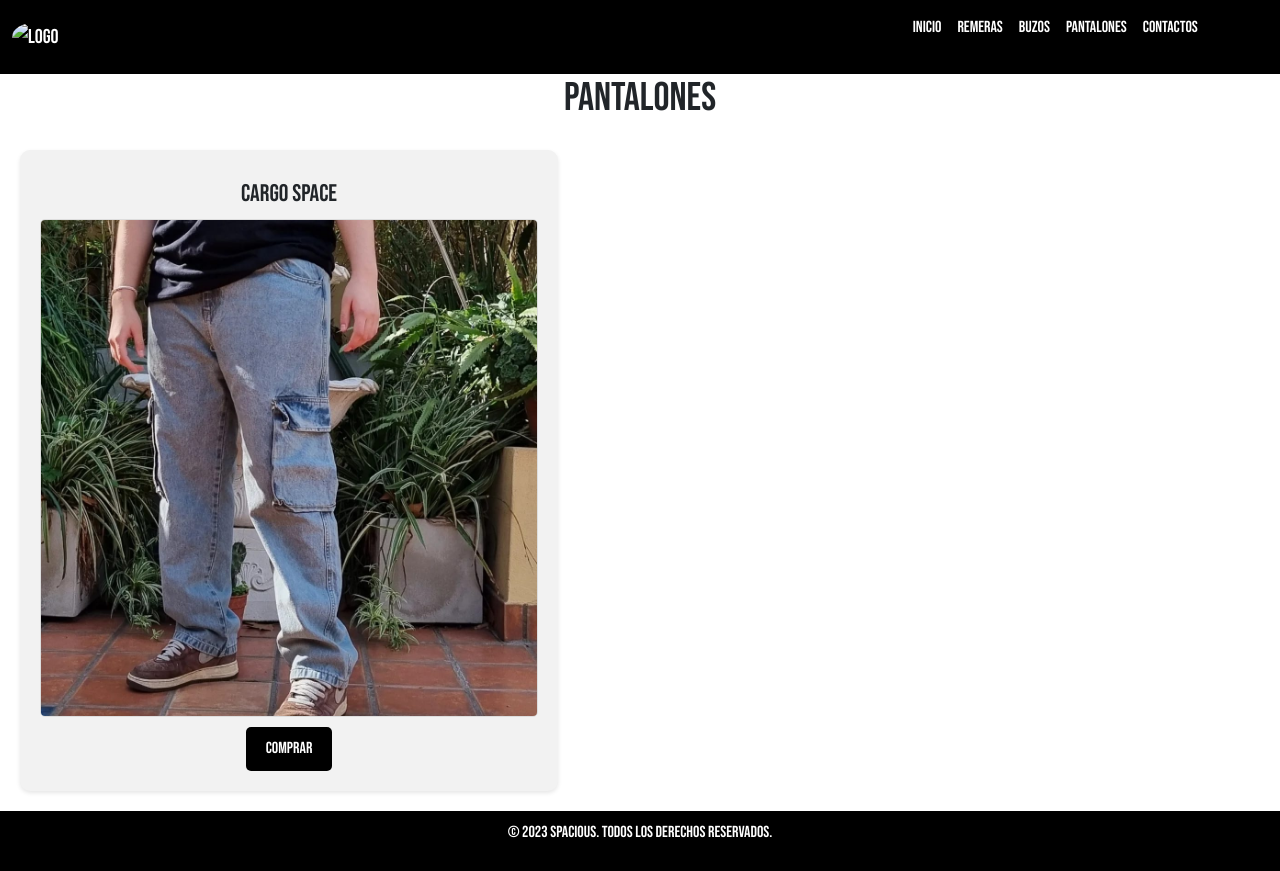
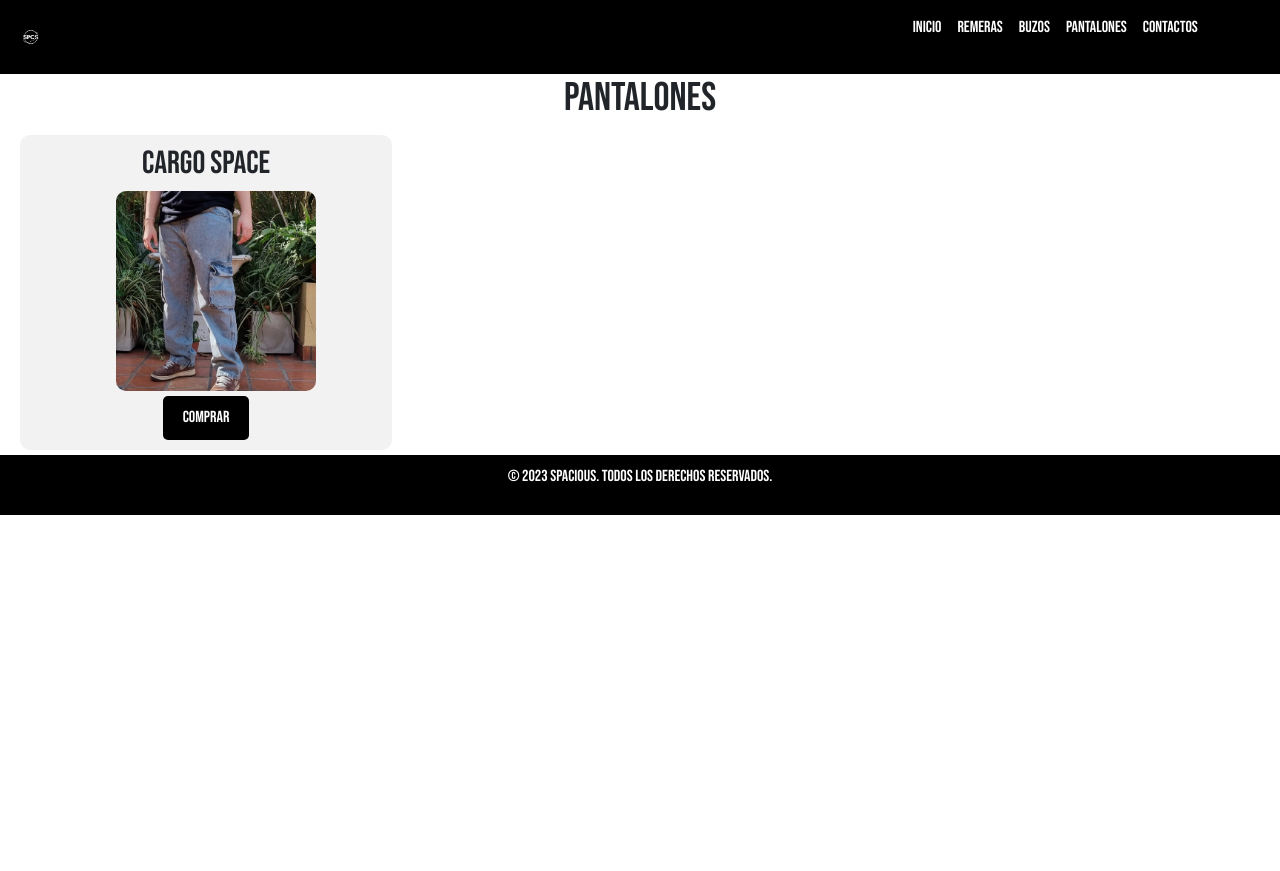
Before and after one commit to SGonzalezGomila/spacious, a plain HTML site: page pages/pantalones.html in a window 1280 px wide. After the commit the page ends 800 px from the top, so only its background shows below. Drawn offline with nearby package versions, Linux system fonts and the light colour scheme.

Commit message:
problema del logo pagina pantalones resuelto

```diff
--- a/css/style.css
+++ b/css/style.css
@@ -137,38 +137,25 @@ h1{
 }
 
 /* Catálogo de pantalones */
-.catalogo_pantalones {
-  position: relative;
-  text-align: center;
+
+
+.catalogo_pantalones .space{
+  background-color: #f2f2f2;
+  border-radius: 10px;
+  padding: 10px;
+  margin: 5px;
+  margin-left: 20px;
+  display: flex;
+  flex-direction: column;
+  align-items: center;
+  align-items: center;
 }
 
-.catalogo_pantalones .space {
-  background-color: #f2f2f2;
-  padding: 20px;
+.catalogo_pantalones img{
+  height: 200px;
+  width: 200px;
+  margin-left: 20px;
   border-radius: 10px;
-  text-align: center;
-  box-shadow: 0 2px 4px rgba(0, 0, 0, 0.1);
-  width: calc(50% - 20px);
-  margin: 20px;
-  display: inline-block;
-}
-
-.catalogo_pantalones h2 {
-  font-size: 1.5rem;
-  margin: 10px 0;
-}
-
-.catalogo_pantalones h2 a {
-  text-decoration: none;
-  color: #333;
-}
-
-.catalogo_pantalones img {
-  max-width: 100%;
-  height: auto;
-  border: 1px solid #ddd;
-  border-radius: 5px;
-  margin-bottom: 10px;
 }
 
 .catalogo_pantalones button {
@@ -176,6 +163,7 @@ h1{
   color: #fff;
   border: none;
   padding: 10px 20px;
+  margin-top: 5px;
   font-size: 1rem;
   cursor: pointer;
   border-radius: 5px;
--- a/pages/pantalones.html
+++ b/pages/pantalones.html
@@ -17,7 +17,7 @@
             <!--Nabvar-->
             <nav class="navbar navbar-expand-lg nav-bar">
   <div class="container-fluid">
-    <a class="navbar-brand" href="index.html"><img class="logo_navbar" src="img/logos/logo.png" alt="Logo de la marca"></a>
+    <a class="navbar-brand" href="index.html"><img class="logo_navbar" src="../img/logos/logo.png" alt="Logo de la marca"></a>
     <button class="navbar-toggler fondo-toggler" type="button" data-bs-toggle="collapse" data-bs-target="#navbarNav" aria-controls="navbarNav" aria-expanded="false" aria-label="Toggle navigation">
       <span class="navbar-toggler-icon"></span>
     </button>
@@ -53,7 +53,7 @@
     <section id="pantalones">
         <h1>PANTALONES</h1>
         <div class=" container -fluid row catalogo_pantalones">
-            <div class="space col-12" >
+            <div class="space col-4" >
                 <h2>Cargo SPACE</h2>
                 <img src="../img/pantalon/cargo.jpg" alt="Pantalon cargo de jean">
                 <button>Comprar</button>
```
